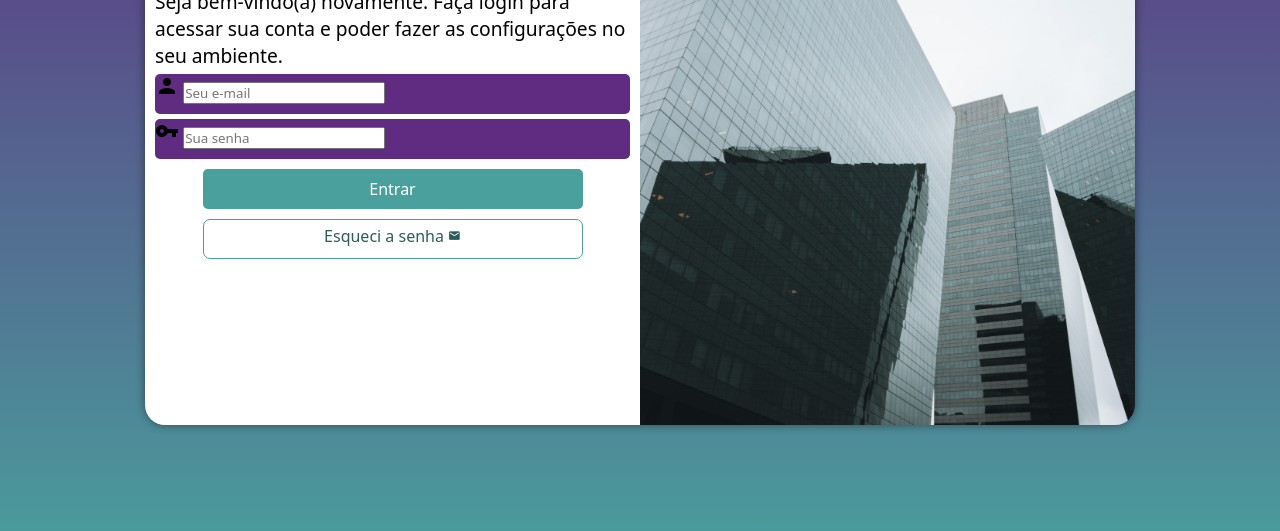
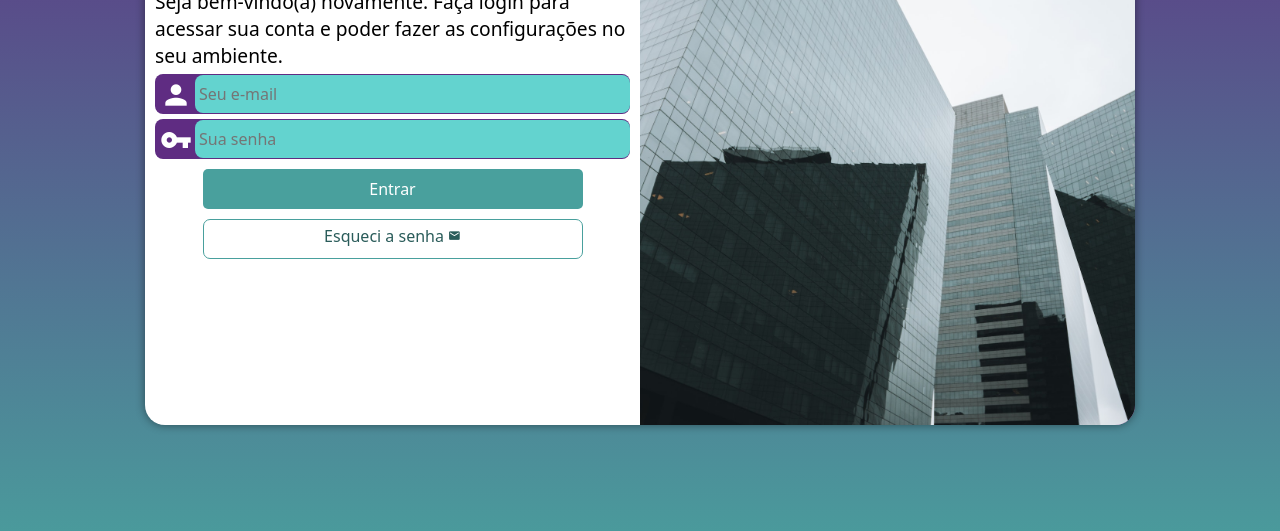
Before and after one commit to gabriel-santos18/projeto-telalogin, a plain HTML site: page index.html in a window 1280 px wide. Shown: the part 225-756 px from the top of the page. Drawn offline with Linux system fonts and the light colour scheme.

Commit message:
Finalizando front-end

```diff
--- a/estilos/style.css
+++ b/estilos/style.css
@@ -69,12 +69,34 @@ form > div.campo {
     display: block;
     width: 100%;
     height: 40px;
-    border-radius: 5px;
+    border-radius: 8px;
     margin: 5px 0px;
 }
 
 form label {
     display: none;
+}
+
+div.campo i {
+    color: white;
+    font-size: 2em;
+    width: 40px;
+    padding: 5px;
+}
+
+div.campo input {
+    background-color: #63d3cf;
+    font-size: 1em;
+    height: 95%;
+    width: calc(100% - 40px);
+    border: 0px;
+    border-radius: 8px;;
+    transform: translate(40px, -41px);
+    padding: 4px;
+}
+
+div.campo input:focus-within {
+    background-color: white;
 }
 
 
```
